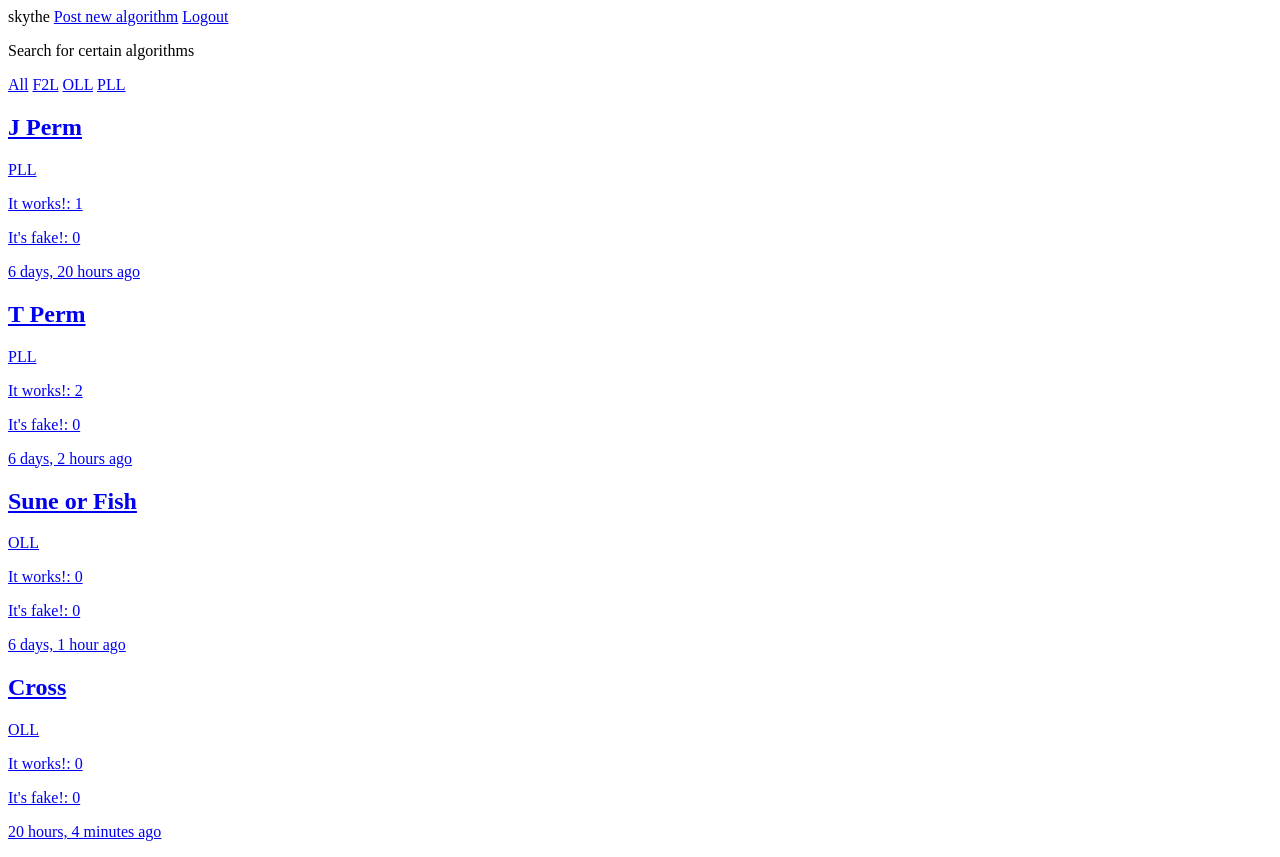
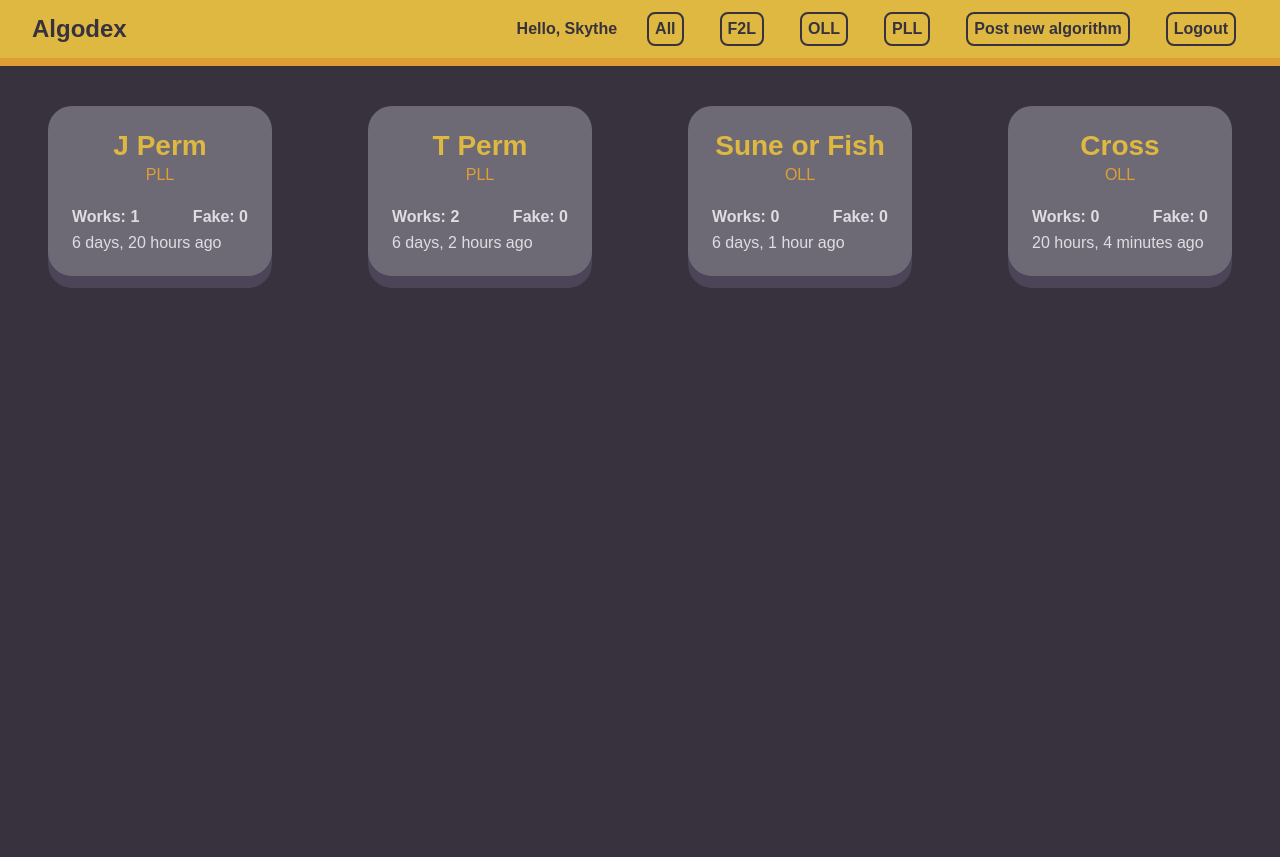
Before and after one commit to Skythe7/algodex, a Django app: page / in a window 1280 px wide. After the commit the page ends 288 px from the top, so only its background shows below. Run offline with Django 5.2, Linux system fonts and the light colour scheme; a user stored in the database is signed in; data comes from the database, SQL or seed files in the repository; both versions use the stored data as it was after the commit.

Commit message:
Homepage css

```diff
--- /dev/null
+++ b/Algodex/main/static/scripts/navbar.js
@@ -0,0 +1,9 @@
+function showNavbar() {
+  var nav = document.querySelector(".navbar-items");
+  var icon = document.querySelector(".navbar-icon");
+
+  if (nav && icon) {
+    nav.classList.toggle("responsive");
+    icon.classList.toggle("responsive");
+  }
+}
--- /dev/null
+++ b/Algodex/main/static/styles/home.css
@@ -0,0 +1,180 @@
+:root {
+    --background: #37323E;
+    --primary: #DEB841;
+    --secondary: #DE9E36;
+    --text: #e0dde2;
+    --middle: #6D6A75;
+}
+
+* {
+    margin: 0;
+    padding: 0;
+    font-family: Arial, Helvetica, sans-serif;
+    text-decoration: none;
+}
+
+body {
+    background-color: var(--background);
+    color: var(--text);
+}
+
+.navbar {
+    display: flex;
+    justify-content: space-between;
+    padding: 12px 32px;
+    background-color: var(--primary);
+    align-items: center;
+    box-shadow: 0px 8px var(--secondary);
+    margin-bottom: 24px;
+    position: relative;
+}
+
+.navbar-items {
+    display: flex;
+    justify-content: space-between;
+    align-items: center;
+    gap: 12px;
+}
+
+.navbar-item {
+    margin: 0 12px;
+}
+
+.navbar-logo {
+    font-weight: bold;
+    font-size: 24px;
+    color: var(--background);
+    text-decoration: none;
+}
+
+.navbar-greet {
+    font-size: 16px;
+    text-decoration: none;
+    color: var(--background);
+    font-weight: 600;
+    padding: 6px;
+}
+
+.navbar-item {
+    font-size: 16px;
+    text-decoration: none;
+    color: var(--background);
+    font-weight: 600;
+    padding: 6px;
+    border: solid var(--background) 2px;
+    border-radius: 8px;
+}
+
+.navbar-item:hover {
+    background-color: var(--background);
+    color: var(--primary);
+    transition: all 0.15s;
+}
+
+.navbar-icon {
+    display: none;
+    color: var(--background);
+    font-size: 24px;
+    margin-left: 12px;
+}
+
+@media screen and (max-width: 840px) {
+    .navbar {
+        flex-wrap: wrap;
+        gap: 12px;
+        position: relative;
+    }
+
+    .navbar-items {
+        display: none;
+        width: 100%;
+        flex-direction: column;
+        align-items: flex-start;
+    }
+
+    .navbar-items.responsive {
+        display: flex;
+    }
+
+    .navbar-item {
+        display: none;
+        width: 100%;
+        margin: 0;
+    }
+
+    .navbar-items.responsive .navbar-item {
+        display: block;
+    }
+
+    .navbar-icon {
+        display: block;
+        margin-left: auto;
+    }
+
+    .navbar-icon.responsive {
+        position: static;
+    }
+}
+
+
+.algorithms-container {
+    display: grid;
+    grid-template-columns: 14rem 14rem 14rem 14rem;
+    justify-content: space-around;
+    margin-top: 32px;
+}
+
+@media screen and (max-width: 1000px) {
+    .algorithms-container {
+        grid-template-columns: 14rem 14rem 14rem;
+    }
+}
+@media screen and (max-width: 720px) {
+    .algorithms-container {
+        grid-template-columns: 14rem 14rem;
+    }
+}
+@media screen and (max-width: 480px) {
+    .algorithms-container {
+        grid-template-columns: 14rem;
+    }
+}
+
+.algorithm {
+    background-color: var(--middle);
+    padding: 24px;
+    border-radius: 24px;
+    box-shadow: 0px 12px #4c4457;
+    margin: 16px 0px;
+}
+
+.algorithm:hover {
+    background-color: #53505a;
+    box-shadow: 0px 0px #4c4457;
+    transition: all 0.15s;
+}
+
+.algorithm-name {
+    color: var(--primary);
+    text-align: center;
+    margin-bottom: 4px;
+    font-size: 28px;
+}
+
+.algorithm-category {
+    color: var(--secondary);
+    margin-bottom: 24px;
+    text-align: center;
+}
+
+.algorithm-votes {
+    color: var(--text);
+    display: flex;
+    justify-content: space-between;
+    margin-bottom: 8px;
+    font-weight: bold;
+}
+
+.algorithm-timestamp {
+    color: var(--text);
+}
--- a/Algodex/main/templates/home.html
+++ b/Algodex/main/templates/home.html
@@ -1,39 +1,61 @@
 {% extends 'layout.html' %}
+
+{% load static %}
 
 {% block title %} Algodex | Home {% endblock %}
 
+{% block css %} <link rel="stylesheet" href="{% static 'styles/home.css' %}"> {% endblock %}
+
 {% block body %}
     {% if request.user.is_authenticated %}
-        {{ request.user.username }}
-        <a href="{% url 'create' %}">Post new algorithm</a>
-        <a href="{% url 'logout' %}">Logout</a>
+        <div class="navbar">
+            <a href="{% url 'home' %}" class="navbar-logo">Algodex</a>
+            <a href="javascript:void(0);" class="navbar-icon" onclick="showNavbar()">
+                <i class="fa fa-bars">☰</i>
+            </a>
+            <div class="navbar-items">
+                <p class="navbar-greet">Hello, {{ request.user.username|title }}</p>
+                <a class="category-name navbar-item" href="/">All</a>
+                <a class="category-name navbar-item" href="?category=F2L">F2L</a>
+                <a class="category-name navbar-item" href="?category=OLL">OLL</a>
+                <a class="category-name navbar-item" href="?category=PLL">PLL</a>
+                <a class="navbar-item" href="{% url 'create' %}">Post new algorithm</a>
+                <a class="navbar-item" href="{% url 'logout' %}">Logout</a>
+            </div>
+        </div>
     {% else %}
-        <a href="{% url 'login' %}">Join Algodex</a>
+        <div class="navbar">
+            <p class="navbar-logo">Algodex</p>
+            <a href="javascript:void(0);" class="navbar-icon" onclick="showNavbar()">
+                <i class="fa fa-bars">☰</i>
+            </a>
+            <div class="navbar-items">
+                <a class="category-name navbar-item" href="/">All</a>
+                <a class="category-name navbar-item" href="?category=F2L">F2L</a>
+                <a class="category-name navbar-item" href="?category=OLL">OLL</a>
+                <a class="category-name navbar-item" href="?category=PLL">PLL</a>
+                <a class="navbar-item" href="{% url 'login' %}">Join Algodex</a>
+            </div>
+        </div>
     {% endif %}
 
-    <div>
-        <p>Search for certain algorithms</p>
-        <a href="/">All</a>
-        <a href="?category=F2L">F2L</a>
-        <a href="?category=OLL">OLL</a>
-        <a href="?category=PLL">PLL</a>
-    </div>
-
     {% if algorithms %}
-
-        <div>
+        <div class="algorithms-container">
             {% for algorithm in algorithms %}
-                <div>
+                <div class="algorithm">
                     <a href="{% url 'page' algorithm.id %}">
-                    <h2>{{ algorithm.name }}</h2>
-                    <p>{{ algorithm.category }}</p>
-                    <p>It works!: {{ algorithm.yes_count }}</p>
-                    <p>It's fake!: {{ algorithm.no_count }}</p>
-                    <p>{{ algorithm.created_at|timesince }} ago</p>
+                        <h2 class="algorithm-name">{{ algorithm.name }}</h2>
+                        <p class="algorithm-category">{{ algorithm.category }}</p>
+                        <div class="algorithm-votes">
+                            <p class="algorithm-yes">Works: {{ algorithm.yes_count }}</p>
+                            <p class="algorithm-no">Fake: {{ algorithm.no_count }}</p>
+                        </div>
+                        <p class="algorithm-timestamp">{{ algorithm.created_at|timesince }} ago</p>
                     </a>
                 </div>
             {% endfor %}
         </div>
+    {% endif %}
 
-    {% endif %}
+    <script src="{% static 'scripts/navbar.js' %}"></script>
 {% endblock %}
```
Also changed, not shown: Algodex/db.sqlite3.
